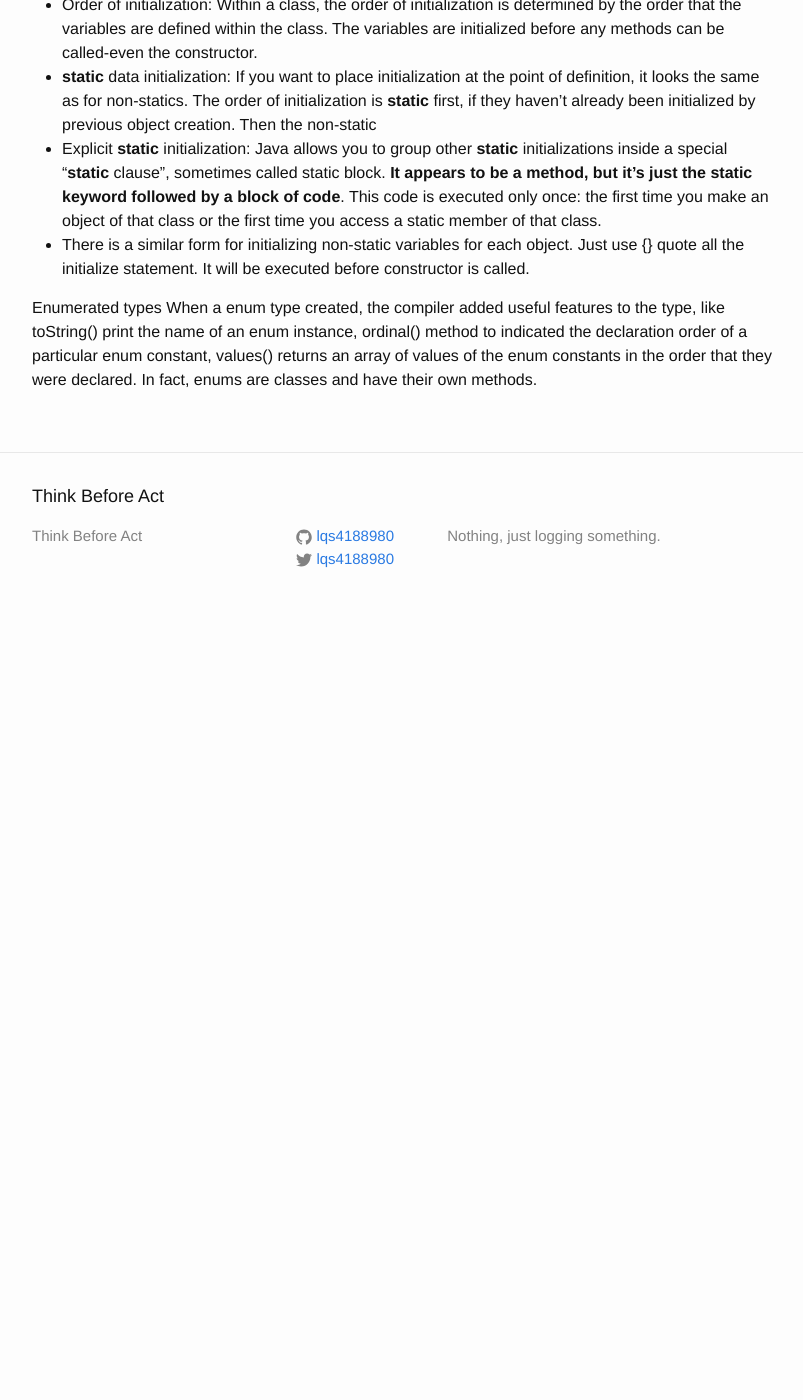
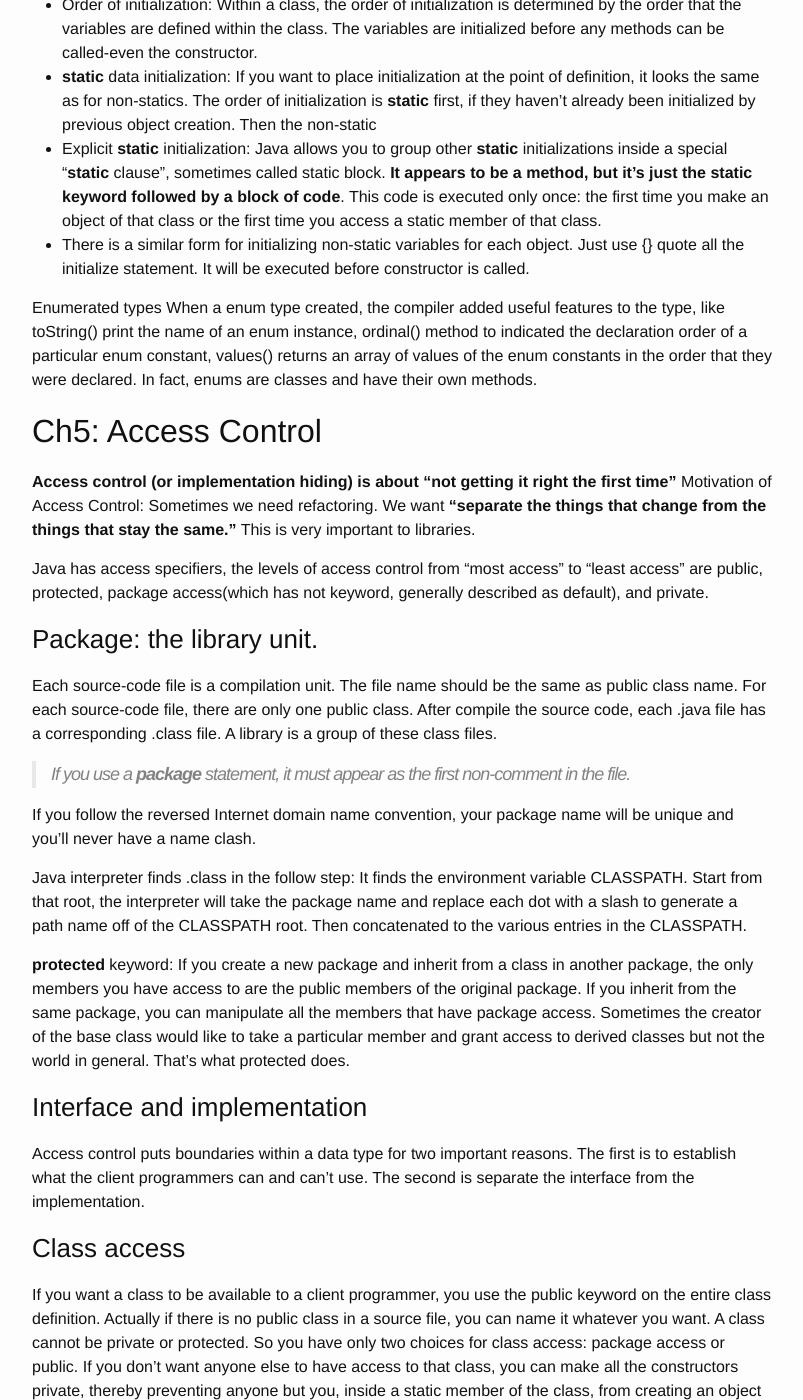
Before and after one commit to lqs4188980/lqs4188980.github.io, a Jekyll site: the page built from _posts/2015-01-16-thinking-in-java-reading-notes.markdown, in a window 1280 px wide and 1400 px high, scrolled down 4064 px. Shown: the whole window, without its empty margins (238-1041 px from the left). Built offline with Jekyll 4.4.1, drawn with Linux system fonts in a browser that asks for light colours; before the commit the page ends 4694 px from its top, so only the background shows below that; some of the changed text lies outside the part shown.

Commit message:
update post

```diff
--- a/_posts/2015-01-16-thinking-in-java-reading-notes.markdown
+++ b/_posts/2015-01-16-thinking-in-java-reading-notes.markdown
@@ -150,3 +150,63 @@ Constructor initialization
 
 Enumerated types
 When a enum type created, the compiler added useful features to the type, like toString() print the name of an enum instance, ordinal() method to indicated the declaration order of a particular enum constant, values() returns an array of values of the enum constants in the order that they were declared. In fact, enums are classes and have their own methods.
+
+Ch5: Access Control
+------------------------------
+
+**Access control (or implementation hiding) is about "not getting it right the first time"**
+Motivation of Access Control: Sometimes we need refactoring. We want **"separate the things that change from the things that stay the same."** This is very important to libraries.
+
+Java has access specifiers, the levels of access control from "most access" to "least access" are public, protected, package access(which has not keyword, generally described as default), and private.
+
+###Package: the library unit.
+Each source-code file is a compilation unit. The file name should be the same as public class name. For each source-code file, there are only one public class.	After compile the source code, each .java file has a corresponding .class file. A library is a group of these class files.
+> If you use a **package** statement, it must appear as the first non-comment in the file.
+
+If you follow the reversed Internet domain name convention, your package name will be unique and you'll never have a name clash.
+
+Java interpreter finds .class in the follow step: It finds the environment variable CLASSPATH. Start from that root, the interpreter will take the package name and replace each dot with a slash to generate a path name off of the CLASSPATH root. Then concatenated to the various entries in the CLASSPATH.
+
+**protected** keyword: If you create a new package and inherit from a class in another package, the only members you have access to are the public members of the original package. If you inherit from the same package, you can manipulate all the members that have package access. Sometimes the creator of the base class would like to take a particular member and grant access to derived classes but not the world in general. That's what protected does.
+
+###Interface and implementation
+
+Access control puts boundaries within a data type for two important reasons. The first is to establish what the client programmers can and can't use. The second is separate the interface from the implementation.
+
+###Class access
+
+If you want a class to be available to a client programmer, you use the public keyword on the entire class definition.	 Actually if there is no public class in a source file, you can name it whatever you want.
+A class cannot be private or protected. So you have only two choices for class access: package access or public.
+If you don't want anyone else to have access to that class, you can make all the constructors private, thereby preventing anyone but you, inside a static member of the class, from creating an object of that class.
+
+Ch6: Reusing Classes
+----------------------------------
+
+There are two ways to use the classes without soiling the existing code in Java.	The one is directly create an object and use it inside the new class, which is called composition. This is simply reusing the functionality of the code, not its form. The other approach is creates a new class as type of an existing class. This technique is called inheritance.
+
+###Composition syntax
+
+Four places to initialize references:
+
+1. At the point the objects are defined.
+2. In the constructor for that class
+3. Right before you actually need to use the object. This is called lazy initialization.
+4. Use instance initialization, which is initialization statement quoted by "{}". It will be called every time an instance is created.
+
+Trick: You can put a main() method in every classes for easy testing.
+
+###Inheritance syntax
+
+####Initializing the base class
+
+> When you create an object of the derived class, it contains within it a subobject of the base class. And it's essential that the base-class subobject be initialized correctly, and there's only one way to guarantee this: Perform the base-class initialization. Java automatically inserts calls to the base-class constructor in the derived-class constructor.
+
+> If your class doesn't have default arguments, or if you want to call a base-class constructor that has an argument, you must explicitly write the calls to the base-class constructor using the **super** keyword and the appropriate argument list.
+
+###Delegation
+
+Delegation is midway between inheritance and composition. Java is not directly support this relationship.
+
+> You place a member object in the class you're building(like composition), but at the same time you expose all the methods from the member object in your new class(like inheritance).
+
+You need provide wrapper methods that wrap up the delegation object's methods.
```
